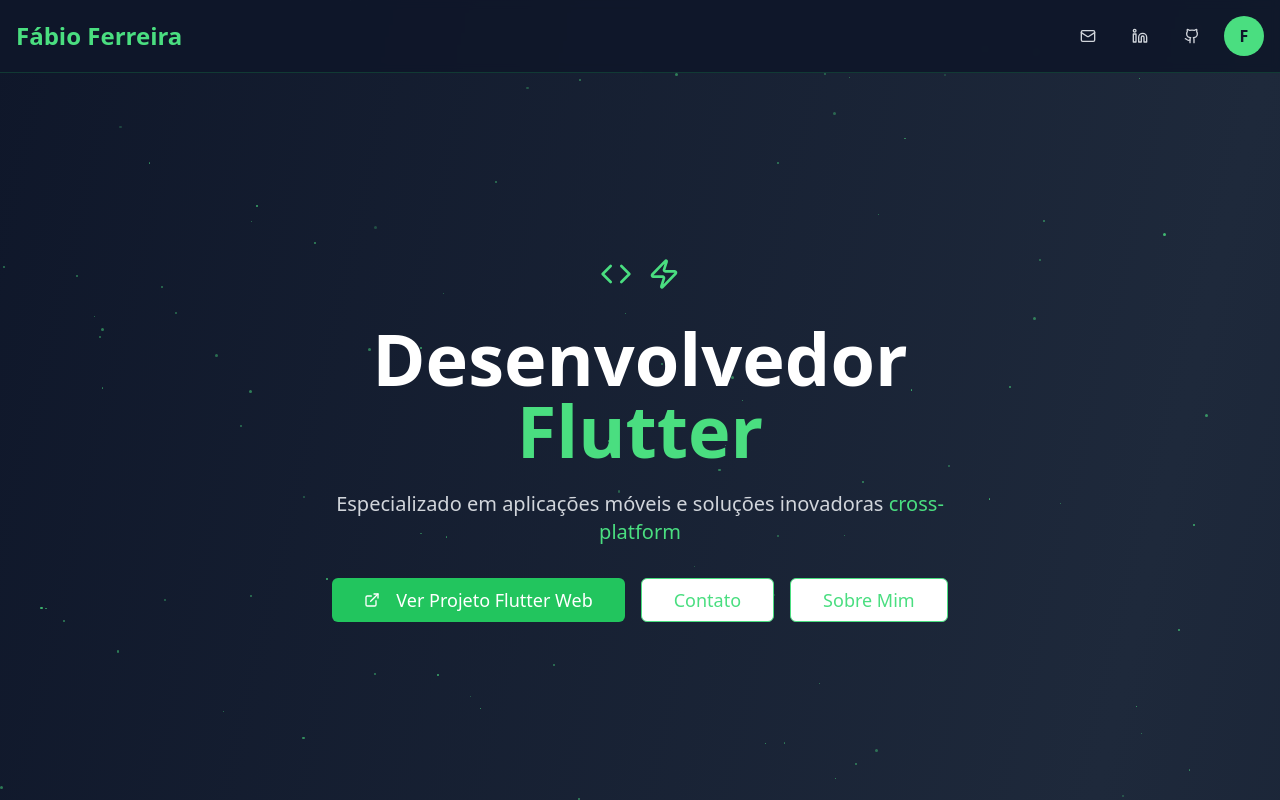
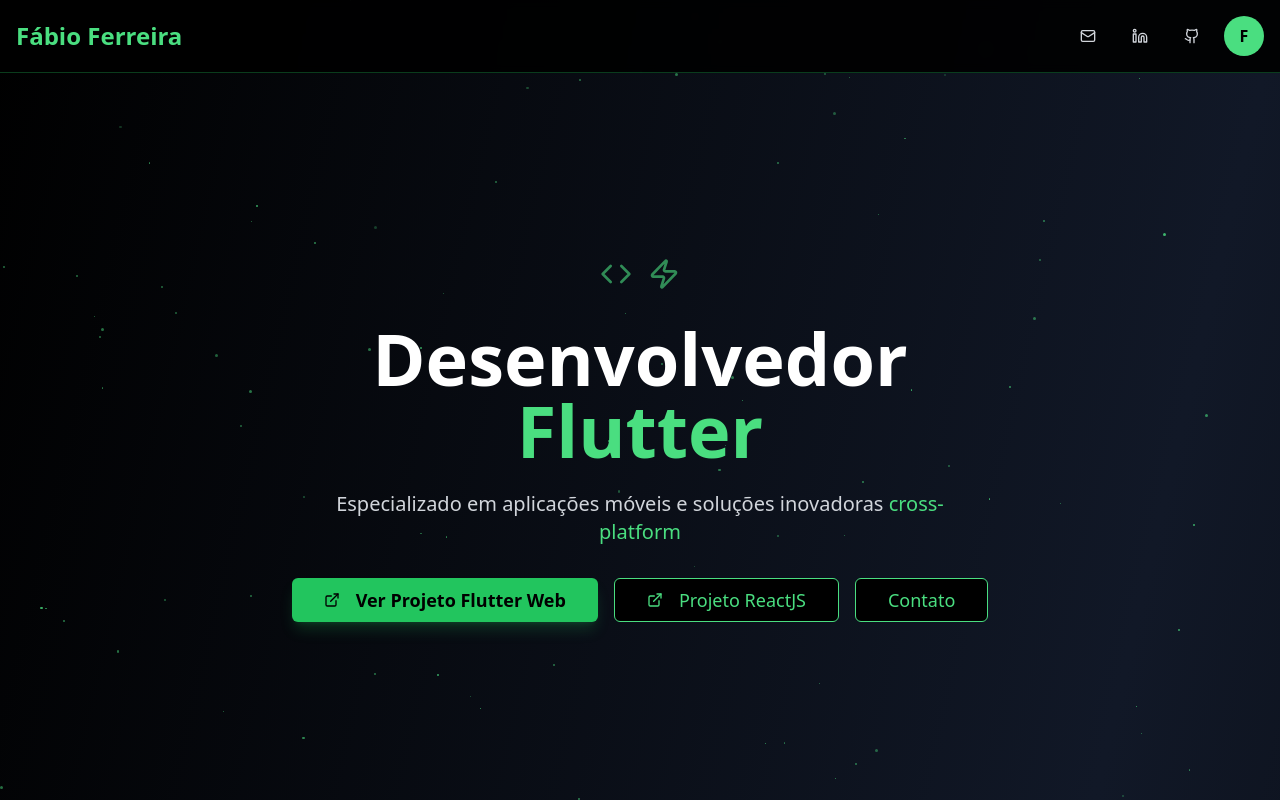
Before and after one commit to FabioSonats/pro-portifolio, a React (Vite) app: page / in a window 1280 px wide. Shown: the top 800 px of the page. Built offline with nearby package versions, Linux system fonts and the light colour scheme.

Commit message:
Refine design and add links
- Implement Matrix-inspired color palette.
- Add title animation on page load.
- Add LinkedIn, GitHub, Flutter project, React.js project, contact, and email links.

```diff
--- a/src/components/ContactSection.tsx
+++ b/src/components/ContactSection.tsx
@@ -15,18 +15,18 @@ const ContactSection = () => {
       icon: Linkedin,
       title: "LinkedIn",
       subtitle: "Conecte-se",
-      action: "#"
+      action: "https://www.linkedin.com/in/ferreira-f%C3%A1bio-98b4304a/"
     },
     {
       icon: Github,
       title: "GitHub",
       subtitle: "Projetos",
-      action: "#"
+      action: "https://github.com/FabioSonats"
     }
   ];
 
   return (
-    <section className="py-20 px-4">
+    <section id="contact" className="py-20 px-4">
       <div className="container max-w-6xl mx-auto">
         <div className="text-center mb-16">
           <h2 className="text-4xl md:text-5xl font-bold text-green-400 mb-6">
@@ -41,14 +41,14 @@ const ContactSection = () => {
 
         <div className="grid md:grid-cols-3 gap-6">
           {contactMethods.map((method, index) => (
-            <Card key={index} className="bg-slate-900 border-green-500/20 hover:border-green-400/40 transition-all hover:transform hover:scale-105">
+            <Card key={index} className="bg-black/50 border-green-500/30 hover:border-green-400/60 transition-all hover:transform hover:scale-105 hover:shadow-lg hover:shadow-green-500/20">
               <CardContent className="p-8 text-center">
                 <method.icon className="h-12 w-12 text-green-400 mx-auto mb-4" />
                 <h3 className="text-xl font-bold text-white mb-2">{method.title}</h3>
                 <p className="text-gray-300 mb-6">{method.subtitle}</p>
                 <Button
                   asChild
-                  className="bg-green-500 hover:bg-green-600 text-white w-full"
+                  className="bg-green-500 hover:bg-green-600 text-black font-bold w-full shadow-lg shadow-green-500/20"
                 >
                   <a href={method.action} target="_blank" rel="noopener noreferrer">
                     {method.title === "Email" ? "Enviar Email" : "Acessar"}
--- a/src/components/Header.tsx
+++ b/src/components/Header.tsx
@@ -4,21 +4,42 @@ import { Button } from "@/components/ui/button";
 
 const Header = () => {
   return (
-    <header className="fixed top-0 left-0 right-0 z-50 bg-slate-900/90 backdrop-blur-sm border-b border-green-500/20">
+    <header className="fixed top-0 left-0 right-0 z-50 bg-black/90 backdrop-blur-sm border-b border-green-500/30">
       <div className="container mx-auto px-4 py-4 flex justify-between items-center">
         <h1 className="text-xl md:text-2xl font-bold text-green-400">Fábio Ferreira</h1>
 
         <div className="flex items-center gap-3">
-          <Button variant="ghost" size="icon" className="text-gray-300 hover:text-green-400 hover:bg-green-400/10">
-            <Mail className="h-5 w-5" />
+          <Button
+            variant="ghost"
+            size="icon"
+            className="text-gray-300 hover:text-green-400 hover:bg-green-400/10"
+            asChild
+          >
+            <a href="mailto:ferreirafabio51@gmail.com" target="_blank" rel="noopener noreferrer">
+              <Mail className="h-5 w-5" />
+            </a>
           </Button>
-          <Button variant="ghost" size="icon" className="text-gray-300 hover:text-green-400 hover:bg-green-400/10">
-            <Linkedin className="h-5 w-5" />
+          <Button
+            variant="ghost"
+            size="icon"
+            className="text-gray-300 hover:text-green-400 hover:bg-green-400/10"
+            asChild
+          >
+            <a href="https://www.linkedin.com/in/ferreira-f%C3%A1bio-98b4304a/" target="_blank" rel="noopener noreferrer">
+              <Linkedin className="h-5 w-5" />
+            </a>
           </Button>
-          <Button variant="ghost" size="icon" className="text-gray-300 hover:text-green-400 hover:bg-green-400/10">
-            <Github className="h-5 w-5" />
+          <Button
+            variant="ghost"
+            size="icon"
+            className="text-gray-300 hover:text-green-400 hover:bg-green-400/10"
+            asChild
+          >
+            <a href="https://github.com/FabioSonats" target="_blank" rel="noopener noreferrer">
+              <Github className="h-5 w-5" />
+            </a>
           </Button>
-          <div className="w-10 h-10 bg-green-400 rounded-full flex items-center justify-center text-slate-900 font-bold">
+          <div className="w-10 h-10 bg-green-400 rounded-full flex items-center justify-center text-black font-bold">
             F
           </div>
         </div>
--- a/src/components/HeroSection.tsx
+++ b/src/components/HeroSection.tsx
@@ -8,43 +8,51 @@ const HeroSection = () => {
       <div className="text-center max-w-4xl mx-auto">
         <div className="flex justify-center mb-8">
           <div className="flex items-center gap-4 text-green-400">
-            <Code className="h-8 w-8" />
-            <Zap className="h-8 w-8" />
+            <Code className="h-8 w-8 animate-pulse" />
+            <Zap className="h-8 w-8 animate-pulse" />
           </div>
         </div>
 
-        <h1 className="text-4xl md:text-6xl lg:text-7xl font-bold mb-6">
+        <h1 className="text-4xl md:text-6xl lg:text-7xl font-bold mb-6 animate-fade-in">
           <span className="text-white">Desenvolvedor</span>
           <br />
           <span className="text-green-400">Flutter</span>
         </h1>
 
-        <p className="text-lg md:text-xl text-gray-300 mb-8 max-w-2xl mx-auto leading-relaxed">
+        <p className="text-lg md:text-xl text-gray-300 mb-8 max-w-2xl mx-auto leading-relaxed animate-fade-in">
           Especializado em aplicações móveis e soluções inovadoras{" "}
           <span className="text-green-400">cross-platform</span>
         </p>
 
-        <div className="flex flex-col sm:flex-row gap-4 justify-center">
+        <div className="flex flex-col sm:flex-row gap-4 justify-center animate-fade-in">
           <Button
             size="lg"
-            className="bg-green-500 hover:bg-green-600 text-white px-8 py-3 text-lg"
+            className="bg-green-500 hover:bg-green-600 text-black font-bold px-8 py-3 text-lg shadow-lg shadow-green-500/20"
+            asChild
           >
-            <ExternalLink className="mr-2 h-5 w-5" />
-            Ver Projeto Flutter Web
+            <a href="https://comissao-flutter-web.web.app/" target="_blank" rel="noopener noreferrer">
+              <ExternalLink className="mr-2 h-5 w-5" />
+              Ver Projeto Flutter Web
+            </a>
           </Button>
           <Button
             variant="outline"
             size="lg"
-            className="border-green-400 text-green-400 hover:bg-green-400 hover:text-slate-900 px-8 py-3 text-lg"
+            className="border-green-400 text-green-400 hover:bg-green-400 hover:text-black px-8 py-3 text-lg"
+            asChild
           >
-            Contato
+            <a href="https://chef-samurai-site.web.app/#/" target="_blank" rel="noopener noreferrer">
+              <ExternalLink className="mr-2 h-5 w-5" />
+              Projeto ReactJS
+            </a>
           </Button>
           <Button
             variant="outline"
             size="lg"
-            className="border-green-400 text-green-400 hover:bg-green-400 hover:text-slate-900 px-8 py-3 text-lg"
+            className="border-green-400 text-green-400 hover:bg-green-400 hover:text-black px-8 py-3 text-lg"
+            onClick={() => document.getElementById('contact')?.scrollIntoView({ behavior: 'smooth' })}
           >
-            Sobre Mim
+            Contato
           </Button>
         </div>
       </div>
--- a/src/index.css
+++ b/src/index.css
@@ -1,3 +1,4 @@
+
 @tailwind base;
 @tailwind components;
 @tailwind utilities;
@@ -8,89 +9,82 @@ All colors MUST be HSL.
 
 @layer base {
   :root {
-    --background: 0 0% 100%;
-    --foreground: 222.2 84% 4.9%;
+    --background: 0 0% 0%;
+    --foreground: 120 100% 50%;
 
-    --card: 0 0% 100%;
-    --card-foreground: 222.2 84% 4.9%;
+    --card: 0 0% 0%;
+    --card-foreground: 120 100% 50%;
 
-    --popover: 0 0% 100%;
-    --popover-foreground: 222.2 84% 4.9%;
+    --popover: 0 0% 0%;
+    --popover-foreground: 120 100% 50%;
 
-    --primary: 222.2 47.4% 11.2%;
-    --primary-foreground: 210 40% 98%;
+    --primary: 120 100% 50%;
+    --primary-foreground: 0 0% 0%;
 
-    --secondary: 210 40% 96.1%;
-    --secondary-foreground: 222.2 47.4% 11.2%;
+    --secondary: 0 0% 10%;
+    --secondary-foreground: 120 100% 50%;
 
-    --muted: 210 40% 96.1%;
-    --muted-foreground: 215.4 16.3% 46.9%;
+    --muted: 0 0% 10%;
+    --muted-foreground: 120 50% 70%;
 
-    --accent: 210 40% 96.1%;
-    --accent-foreground: 222.2 47.4% 11.2%;
+    --accent: 0 0% 10%;
+    --accent-foreground: 120 100% 50%;
 
     --destructive: 0 84.2% 60.2%;
-    --destructive-foreground: 210 40% 98%;
+    --destructive-foreground: 0 0% 98%;
 
-    --border: 214.3 31.8% 91.4%;
-    --input: 214.3 31.8% 91.4%;
-    --ring: 222.2 84% 4.9%;
+    --border: 120 100% 25%;
+    --input: 120 100% 25%;
+    --ring: 120 100% 50%;
 
     --radius: 0.5rem;
 
-    --sidebar-background: 0 0% 98%;
-
-    --sidebar-foreground: 240 5.3% 26.1%;
-
-    --sidebar-primary: 240 5.9% 10%;
-
-    --sidebar-primary-foreground: 0 0% 98%;
-
-    --sidebar-accent: 240 4.8% 95.9%;
-
-    --sidebar-accent-foreground: 240 5.9% 10%;
-
-    --sidebar-border: 220 13% 91%;
-
-    --sidebar-ring: 217.2 91.2% 59.8%;
+    --sidebar-background: 0 0% 0%;
+    --sidebar-foreground: 120 100% 50%;
+    --sidebar-primary: 120 100% 50%;
+    --sidebar-primary-foreground: 0 0% 0%;
+    --sidebar-accent: 0 0% 10%;
+    --sidebar-accent-foreground: 120 100% 50%;
+    --sidebar-border: 120 100% 25%;
+    --sidebar-ring: 120 100% 50%;
   }
 
   .dark {
-    --background: 222.2 84% 4.9%;
-    --foreground: 210 40% 98%;
+    --background: 0 0% 0%;
+    --foreground: 120 100% 50%;
 
-    --card: 222.2 84% 4.9%;
-    --card-foreground: 210 40% 98%;
+    --card: 0 0% 0%;
+    --card-foreground: 120 100% 50%;
 
-    --popover: 222.2 84% 4.9%;
-    --popover-foreground: 210 40% 98%;
+    --popover: 0 0% 0%;
+    --popover-foreground: 120 100% 50%;
 
-    --primary: 210 40% 98%;
-    --primary-foreground: 222.2 47.4% 11.2%;
+    --primary: 120 100% 50%;
+    --primary-foreground: 0 0% 0%;
 
-    --secondary: 217.2 32.6% 17.5%;
-    --secondary-foreground: 210 40% 98%;
+    --secondary: 0 0% 10%;
+    --secondary-foreground: 120 100% 50%;
 
-    --muted: 217.2 32.6% 17.5%;
-    --muted-foreground: 215 20.2% 65.1%;
+    --muted: 0 0% 10%;
+    --muted-foreground: 120 50% 70%;
 
-    --accent: 217.2 32.6% 17.5%;
-    --accent-foreground: 210 40% 98%;
+    --accent: 0 0% 10%;
+    --accent-foreground: 120 100% 50%;
 
     --destructive: 0 62.8% 30.6%;
-    --destructive-foreground: 210 40% 98%;
+    --destructive-foreground: 120 100% 50%;
 
-    --border: 217.2 32.6% 17.5%;
-    --input: 217.2 32.6% 17.5%;
-    --ring: 212.7 26.8% 83.9%;
-    --sidebar-background: 240 5.9% 10%;
-    --sidebar-foreground: 240 4.8% 95.9%;
-    --sidebar-primary: 224.3 76.3% 48%;
-    --sidebar-primary-foreground: 0 0% 100%;
-    --sidebar-accent: 240 3.7% 15.9%;
-    --sidebar-accent-foreground: 240 4.8% 95.9%;
-    --sidebar-border: 240 3.7% 15.9%;
-    --sidebar-ring: 217.2 91.2% 59.8%;
+    --border: 120 100% 25%;
+    --input: 120 100% 25%;
+    --ring: 120 100% 50%;
+    --sidebar-background: 0 0% 0%;
+    --sidebar-foreground: 120 100% 50%;
+    --sidebar-primary: 120 100% 50%;
+    --sidebar-primary-foreground: 0 0% 0%;
+    --sidebar-accent: 0 0% 10%;
+    --sidebar-accent-foreground: 120 100% 50%;
+    --sidebar-border: 120 100% 25%;
+    --sidebar-ring: 120 100% 50%;
   }
 }
 
@@ -103,3 +97,34 @@ All colors MUST be HSL.
     @apply bg-background text-foreground;
   }
 }
+
+/* Matrix-style animations */
+@keyframes fade-in {
+  0% {
+    opacity: 0;
+    transform: translateY(30px);
+  }
+  100% {
+    opacity: 1;
+    transform: translateY(0);
+  }
+}
+
+@keyframes matrix-rain {
+  0% {
+    transform: translateY(-100vh);
+    opacity: 1;
+  }
+  100% {
+    transform: translateY(100vh);
+    opacity: 0;
+  }
+}
+
+.animate-fade-in {
+  animation: fade-in 1.2s ease-out forwards;
+}
+
+.matrix-rain {
+  animation: matrix-rain 3s linear infinite;
+}
--- a/src/pages/Index.tsx
+++ b/src/pages/Index.tsx
@@ -13,7 +13,7 @@ import Footer from "@/components/Footer";
 
 const Index = () => {
   return (
-    <div className="min-h-screen bg-gradient-to-br from-slate-900 via-slate-800 to-slate-900 text-white relative overflow-x-hidden">
+    <div className="min-h-screen bg-gradient-to-br from-black via-gray-900 to-black text-white relative overflow-x-hidden">
       <StarField />
       <Header />
 
```
